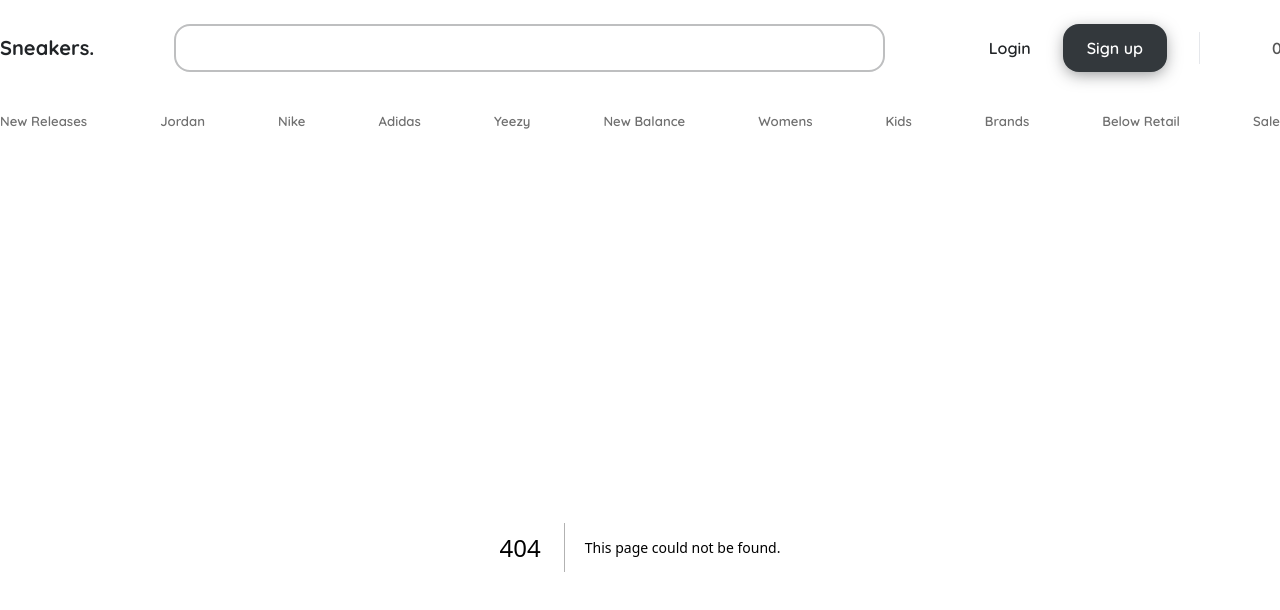
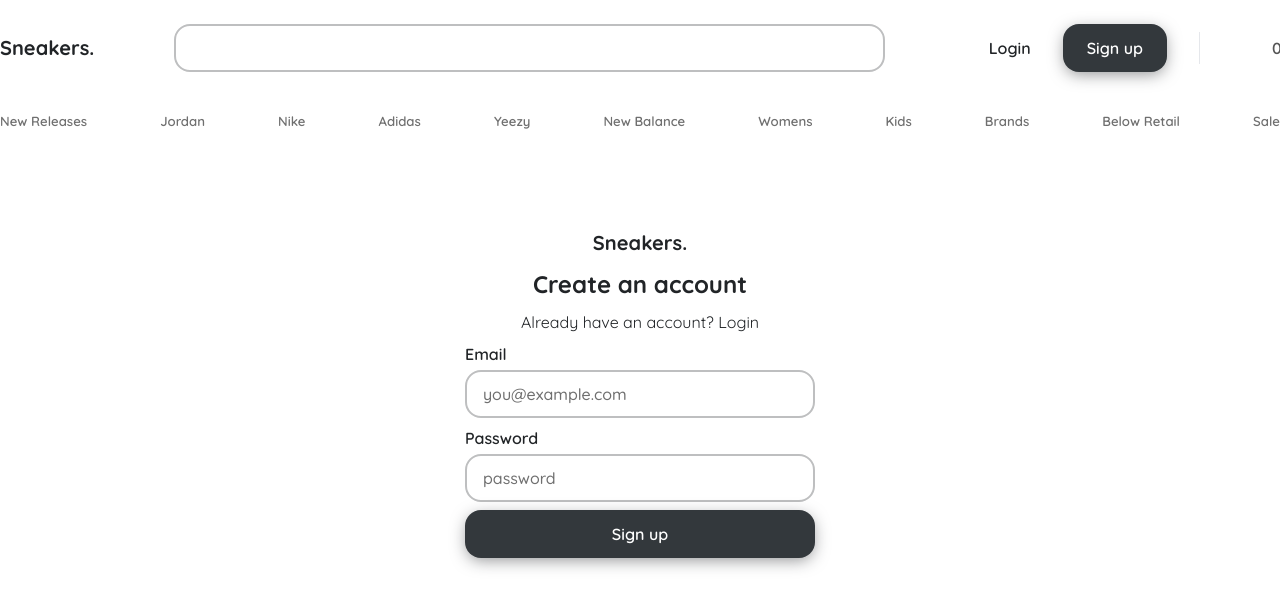
Before and after one commit to hermescati/sneakers-store, a Next.js app: page /sign-up in a window 1280 px wide. Before the commit this address had no page. Shown: the top 610 px of the page. Built offline with nearby package versions, Linux system fonts and the light colour scheme; some icons are missing.

Commit message:
created sign up page and validation schema

```diff
--- a/package.json
+++ b/package.json
@@ -9,6 +9,7 @@
     "lint": "next lint"
   },
   "dependencies": {
+    "@hookform/resolvers": "^3.9.0",
     "@payloadcms/bundler-webpack": "^1.0.5",
     "@payloadcms/db-mongodb": "^1.0.6",
     "@payloadcms/richtext-slate": "^1.1.0",
@@ -21,7 +22,10 @@
     "payload": "^2.0.15",
     "react": "^18",
     "react-dom": "^18",
-    "tailwind-merge": "^2.5.2"
+    "react-hook-form": "^7.53.0",
+    "sonner": "^1.5.0",
+    "tailwind-merge": "^2.5.2",
+    "zod": "^3.23.8"
   },
   "devDependencies": {
     "@iconify/react": "^5.0.2",
--- /dev/null
+++ b/src/app/(auth)/sign-up/page.tsx
@@ -0,0 +1,64 @@
+"use client";
+
+import Button from "@/components/base/Button";
+import Input from "@/components/base/Input";
+import {
+  SignUpValidationSchema,
+  TSignUpValidationSchema,
+} from "@/lib/validation-schemas/sign-up-schema";
+import { zodResolver } from "@hookform/resolvers/zod";
+import Link from "next/link";
+import { useForm } from "react-hook-form";
+
+const Page = () => {
+  const {
+    register,
+    handleSubmit,
+    formState: { errors },
+  } = useForm<TSignUpValidationSchema>({
+    resolver: zodResolver(SignUpValidationSchema),
+  });
+
+  const onSubmit = ({ email, password }: TSignUpValidationSchema) => {
+    console.log({ email }, { password });
+  };
+
+  return (
+    <>
+      <div className="w-full relative flex pt-20 flex-col items-center justify-center lg:px-0">
+        <div className="mx-auto flex w-full flex-col justify-center space-y-6 sm:w-[350px]">
+          <div className="flex flex-col items-center space-y-2 text-center">
+            <h2 className="font-bold text-xl text-foreground">Sneakers.</h2>
+            <h2 className="text-2xl font-bold">Create an account</h2>
+
+            <Link href="login">Already have an account? Login</Link>
+
+            <div className="grid container gap-6">
+              <form onSubmit={handleSubmit(onSubmit)}>
+                <div className="grid gap-2">
+                  <Input
+                    {...register("email")}
+                    label="Email"
+                    placeholder="you@example.com"
+                    invalid={errors.email && true}
+                    invalidMessage={errors.email?.message}
+                  />
+                  <Input
+                    {...register("password")}
+                    label="Password"
+                    placeholder="password"
+                    invalid={errors.password && true}
+                    invalidMessage={errors.password?.message}
+                  />
+                  <Button label="Sign up" />
+                </div>
+              </form>
+            </div>
+          </div>
+        </div>
+      </div>
+    </>
+  );
+};
+
+export default Page;
--- a/src/components/Navbar.tsx
+++ b/src/components/Navbar.tsx
@@ -44,7 +44,7 @@ const Navbar = () => {
                 {loggedUser ? null : (
                   <div className="flex gap-2">
                     <Button variant="ghost" href="/login" label="Login" />
-                    <Button href="/signup" label="Sign up" />
+                    <Button href="/sign-up" label="Sign up" />
                   </div>
                 )}
                 <span className="h-8 w-px bg-gray-200" aria-hidden="true" />
--- a/src/components/base/Input.tsx
+++ b/src/components/base/Input.tsx
@@ -5,7 +5,7 @@ import { ComponentPropsWithoutRef } from "react";
 const baseInput = `
     w-full bg-transparent border-2
     leading-none font-medium text-primary-600 placeholder:text-primary-600
-    focus:text-gray-800 focus:border-secondary focus:outline-none focus:ring-secondary/40
+    focus:text-gray-800 focus:border-secondary focus-visible:outline-none focus-visible:ring-secondary/40
     disabled:opacity-40 disabled:cursor-not-allowed
     transition ease-in-out duration-300
 `;
--- /dev/null
+++ b/src/lib/validation-schemas/sign-up-schema.ts
@@ -0,0 +1,10 @@
+import { z } from "zod";
+
+export const SignUpValidationSchema = z.object({
+  email: z.string().email(),
+  password: z
+    .string()
+    .min(8, { message: "Password must be at least 8 characters long." }),
+});
+
+export type TSignUpValidationSchema = z.infer<typeof SignUpValidationSchema>;
```
Also changed, not shown: 1 other file (tests, documents, lock files or other folders).
